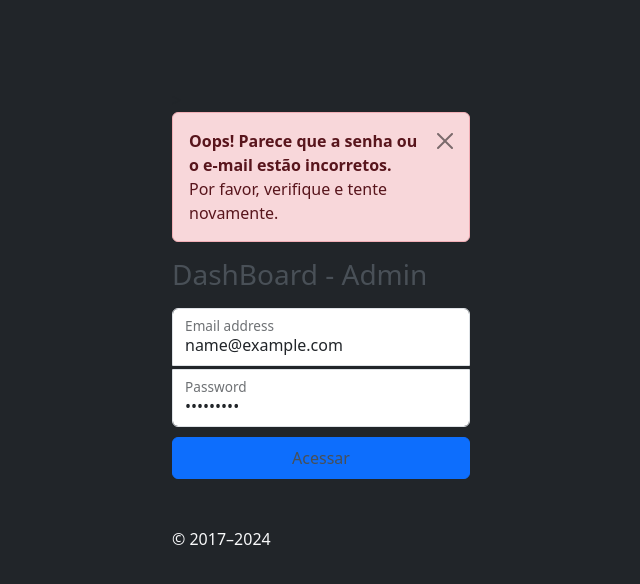
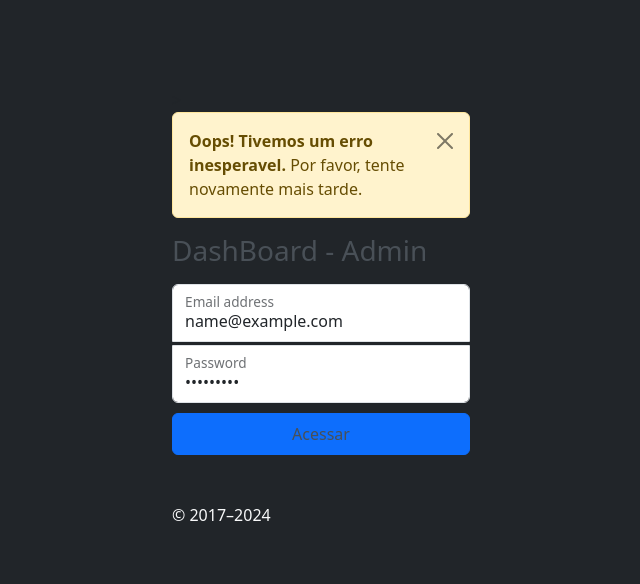
Before and after one commit to RafaelOlive26sp/front_api_users, a Vue app: page / in a window 1280 px wide. Both pictures are taken after typing "name@example.com", "Sample123" into the empty fields and a click on the button "Acessar". Shown: the top 584 px of the page, without its empty margins (319-959 px from the left). Built offline with nearby package versions, Linux system fonts and the light colour scheme; no server answers.

Commit message:
fix, cardError
quando a mensagem nao fou Unauthorized, sera exibido uma outra mensagem de erro Inesperado

```diff
--- a/src/views/LoginView.vue
+++ b/src/views/LoginView.vue
@@ -3,8 +3,12 @@
     <main class="form-signin w-100 m-auto">
       <form @submit.prevent="handleLogin">
         >
-        <div class="alert alert-danger alert-dismissible fade show" role="alert" v-if="errorMessage">
+        <div class="alert alert-danger alert-dismissible fade show" role="alert" v-if="errorMessage === 'Unauthorized'">
           <strong>Oops! Parece que a senha ou o e-mail estão incorretos.</strong> Por favor, verifique e tente novamente.
+          <button type="button" class="btn-close" data-bs-dismiss="alert" aria-label="Close"></button>
+        </div>
+        <div class="alert alert-warning alert-dismissible fade show" role="alert" v-else-if="errorMessage !== ''">
+          <strong>Oops! Tivemos um erro inesperavel.</strong> Por favor, tente novamente mais tarde.
           <button type="button" class="btn-close" data-bs-dismiss="alert" aria-label="Close"></button>
         </div>
         <h1 class="h3 mb-3 fw-normal text-dark-emphasis">DashBoard - Admin</h1>
```
